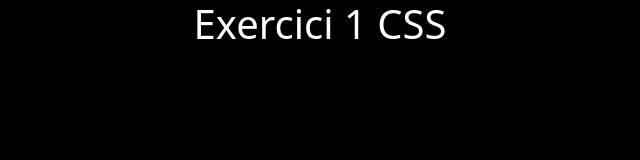
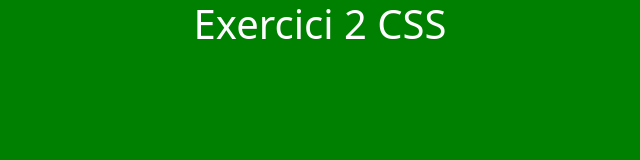
Before and after one commit to eamargant/ExercicisCSS, a website: page Bootstrap/boot.html in a window 1280 px wide. Shown: the whole page, without its empty margins (320-960 px from the left). Drawn offline with nearby package versions, Linux system fonts and the light colour scheme.

Commit message:
bootstrap

```diff
--- a/Bootstrap/boot.html
+++ b/Bootstrap/boot.html
@@ -9,7 +9,7 @@
 </head>
 <body>
     <div class="container-fluid">
-        <h1 class="primary">Exercici 1 CSS</h1>
+        <h1 class="">Exercici 2 CSS</h1>
     </div>
 
     <script src="/node_modules/bootstrap/dist/js/bootstrap.bundle.js"></script>
--- a/Bootstrap/style.scss
+++ b/Bootstrap/style.scss
@@ -6,10 +6,22 @@
 @import "./node_modules/bootstrap/scss/variables";
 @import "./node_modules/bootstrap/scss/mixins";
 
+.container-fluid{
+    background-color: black;
+    height: 100vh;
+}
 
-.container-fluid{
-    background-color: white;
-    height: 100vh;
+@include media-breakpoint-between(xs, md){
+    .container-fluid{
+        background-color: violet;
+
+    }
+}
+@include media-breakpoint-between(md, xxl){
+    .container-fluid{
+        background-color: green;
+
+    }
 }
 h1{
     color: white;
```
Also changed, not shown: Bootstrap/Exercicis/Exercici2/Resultat1.PNG (added), Bootstrap/Exercicis/Exercici2/Resultat2.PNG (added), Bootstrap/Exercicis/Exercici2/html.PNG (added), Bootstrap/Exercicis/Exercici2/scss.PNG (added), Bootstrap/style.css, 1 other file.
